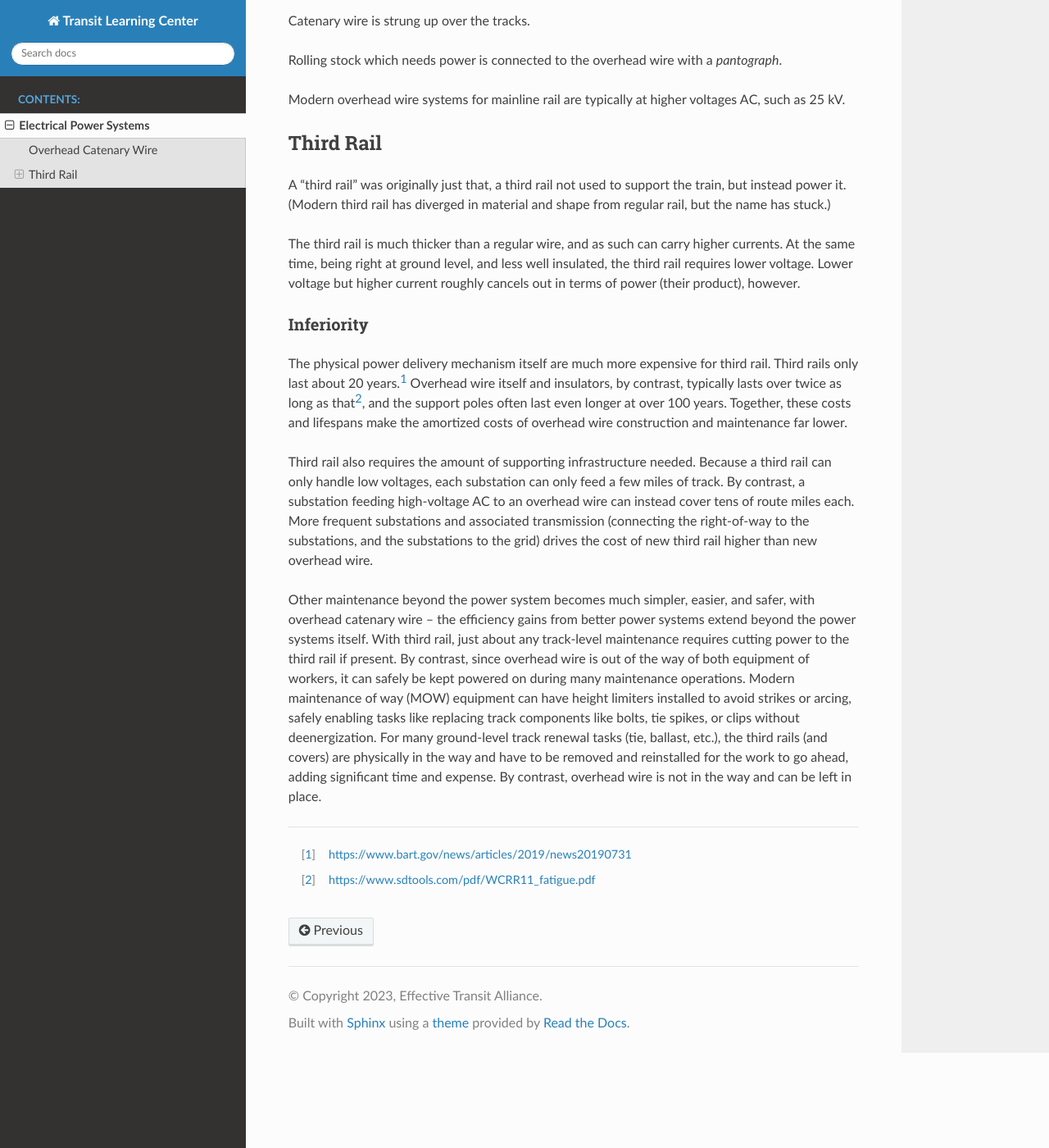
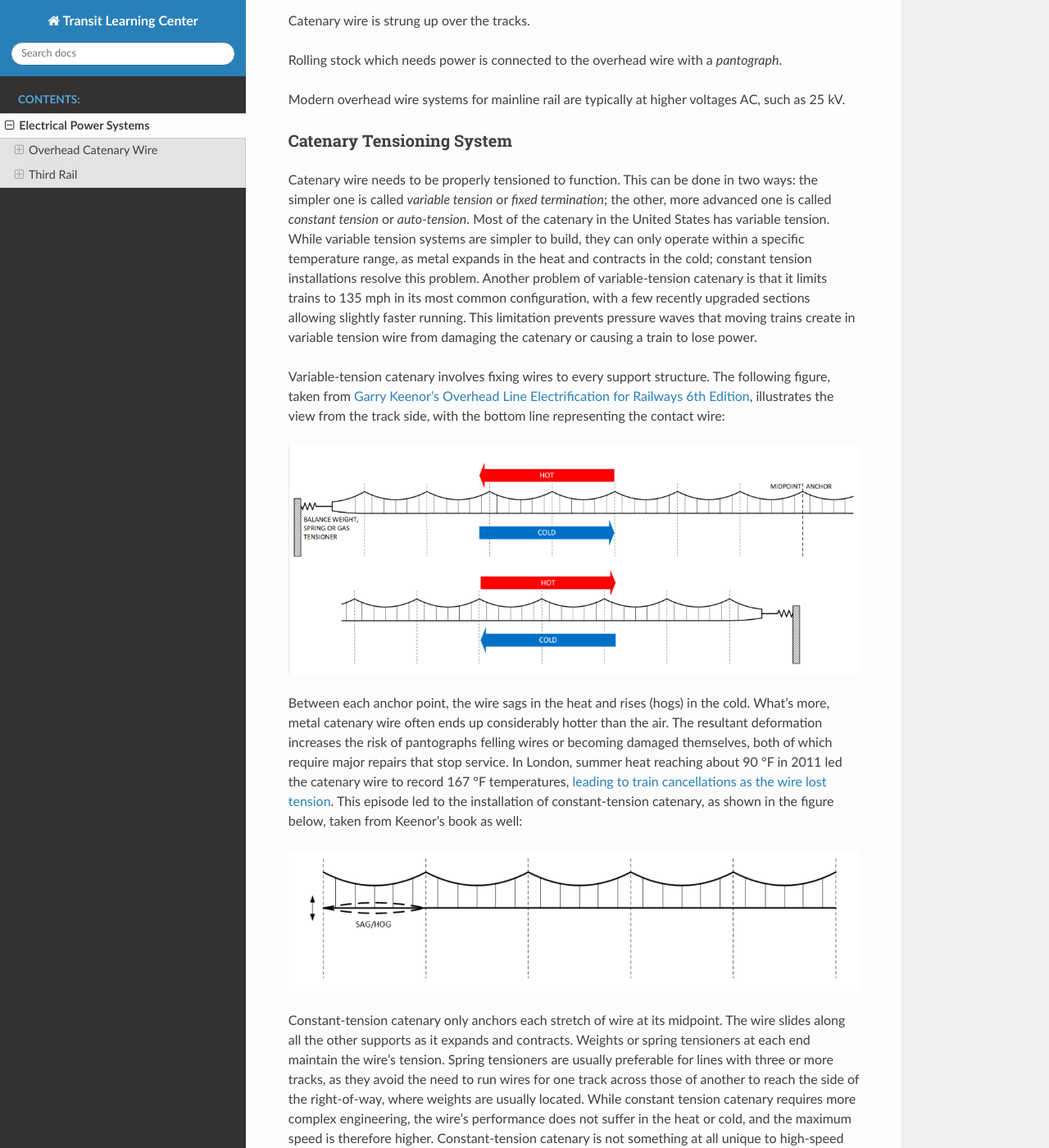
Before and after one commit to effective-transit-alliance/transit-learning-center, a Sphinx documentation site: the page built from source/electrical-power-systems/index.md, in a window 1280 px wide and 1400 px high, scrolled down 322 px. Shown: the whole window at 82% size. Built offline with Sphinx 7.4.7 and the Read the Docs theme 3.1.0, drawn with Linux system fonts in a browser that asks for light colours; some of the changed text lies outside the part shown.

Commit message:
Add material from https://www.etany.org/repairing-northeast-corridor-electrical-system

```diff
--- a/source/electrical-power-systems/index.md
+++ b/source/electrical-power-systems/index.md
@@ -11,6 +11,60 @@
 Rolling stock which needs power is connected to the overhead wire with a *pantograph*.
 
 Modern overhead wire systems for mainline rail are typically at higher voltages AC, such as 25 kV.
+
+### Catenary Tensioning System
+
+Catenary wire needs to be properly tensioned to function.
+This can be done in two ways: the simpler one is called *variable tension* or *fixed termination*;
+the other, more advanced one is called *constant tension* or *auto-tension*.
+Most of the catenary in the United States has variable tension.
+While variable tension systems are simpler to build, they can only operate within a specific temperature range, as metal expands in the heat and contracts in the cold;
+constant tension installations resolve this problem.
+Another problem of variable-tension catenary is that it limits trains to 135 mph in its most common configuration, with a few recently upgraded sections allowing slightly faster running.
+This limitation prevents pressure waves that moving trains create in variable tension wire from damaging the catenary or causing a train to lose power.
+
+Variable-tension catenary involves fixing wires to every support structure.
+The following figure, taken from [Garry Keenor’s Overhead Line Electrification for Railways 6th Edition](http://ocs4rail.com/), illustrates the view from the track side, with the bottom line representing the contact wire:
+
+![Diagram of constant tension catenary showing how it maintains tension through hot or cold temperatures.](./hot-cold.png)
+
+Between each anchor point, the wire sags in the heat and rises (hogs) in the cold.
+What’s more, metal catenary wire often ends up considerably hotter than the air.
+The resultant deformation increases the risk of pantographs felling wires or becoming damaged themselves, both of which require major repairs that stop service.
+In London, summer heat reaching about 90 °F in 2011 led the catenary wire to record 167 °F temperatures, [leading to train cancellations as the wire lost tension](https://www.railway-technology.com/features/featuretension-and-strain-on-overheated-trains/?cf-view).
+This episode led to the installation of constant-tension catenary, as shown in the figure below, taken from Keenor’s book as well:
+
+![Diagram showing sag and hog on variable tension catenary](./sag-hog.png)
+
+Constant-tension catenary only anchors each stretch of wire at its midpoint.
+The wire slides along all the other supports as it expands and contracts.
+Weights or spring tensioners at each end maintain the wire’s tension.
+Spring tensioners are usually preferable for lines with three or more tracks, as they avoid the need to run wires for one track across those of another to reach the side of the right-of-way, where weights are usually located.
+While constant tension catenary requires more complex engineering, the wire’s performance does not suffer in the heat or cold, and the maximum speed is therefore higher.
+Constant-tension catenary is not something at all unique to high-speed rail:
+[recent installations](https://www.nextlevelcommercial.com/docs/I-15.pdf) [have sold](https://www.mosdorfer.com/en/produkte/railway/) in countries with no trains faster than 125 mph.
+
+### Headspans, Gantries, and Cantilevers
+
+There are three ways to suspend catenary wire above track:
+*headspans*, *gantries* (also known as *portals*), and *cantilevers*.
+
+![Diagram of overhead gantry supporting catenary](./headspans.png)
+![Diagram of cantilever catenary support](./gantries.png)
+![Diagram of headspans supporting catenary](./cantilevers.png)
+
+Source: Kara Fischer, ETA
+
+Headspans and gantries differ in that headspans suspend the catenary from flexible wires, whereas gantries do so from fixed metal structures.
+Gantries have the ability to provide mechanical independence:
+if one track’s catenary wire fails, it doesn’t impact the other tracks’ power supply, and it’s possible to do maintenance on one track’s wire without disturbing the others.
+While simpler to install, than gantries or cantilevers, headspans can not furnish mechanical independence.
+They are not reliable enough for this reason.
+Cantilevers can be installed either to the side of tracks or between a pair of adjacent tracks, suspending wires above each on independent hangers;
+this provides mechanical independence, like gantries, at the cost of requiring more spacing between tracks than the other options.
+
+This [video](https://youtu.be/y7P__pLbmvk?si=0s-1fyOdReRYdIr2) from the Permanent Way Institution describes some of the various tradeoffs of the different styles of structures.
+British engineer Noel Dolphin [has written about a method of converting headspans to gantries](https://x.com/noeldolphin/status/1801338827983770032) that minimizes multi-track outages.
 
 ## Third Rail
 
```
Also changed, not shown: source/electrical-power-systems/cantilevers.png (added), source/electrical-power-systems/gantries.png (added), source/electrical-power-systems/headspans.png (added), source/electrical-power-systems/hot-cold.png (added), source/electrical-power-systems/sag-hog.png (added).
